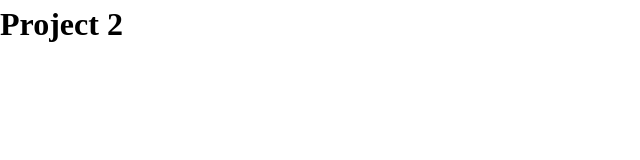
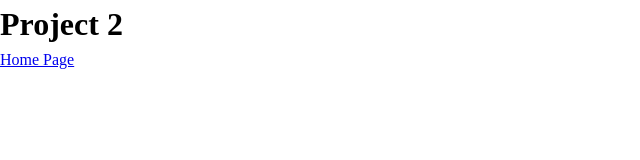
Before and after one commit to JessTu/gra322-s22, a plain HTML site: page project-2/index.html in a window 1280 px wide. Shown: the whole page, without its empty margins (0-640 px from the left). Drawn offline with Linux system fonts and the light colour scheme.

Commit message:
Home Page

```diff
--- a/project-2/index.html
+++ b/project-2/index.html
@@ -17,6 +17,7 @@
 <body>
   <!-- Add your content here -->
   <h1>Project 2</h1>
+  <a href="../index.html" title="Home Page">Home Page</a>
 
   <!-- Load Scripts -->
   <script src="js/scripts.js"></script>
```
